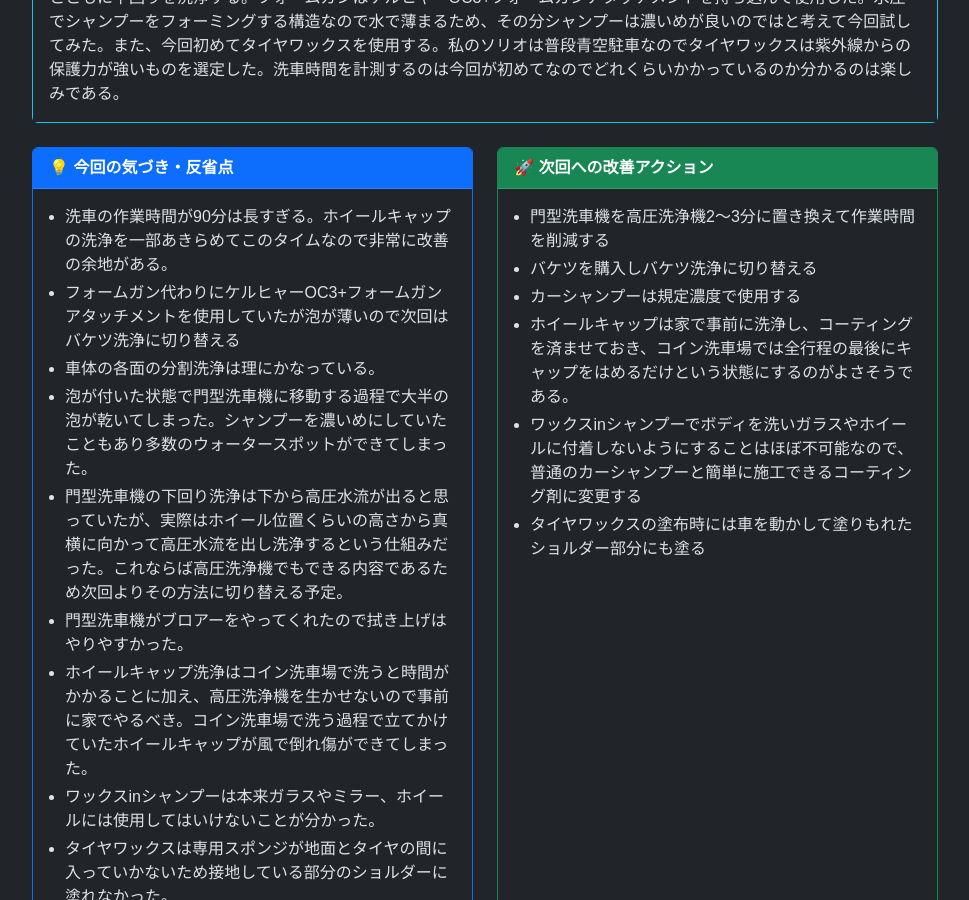
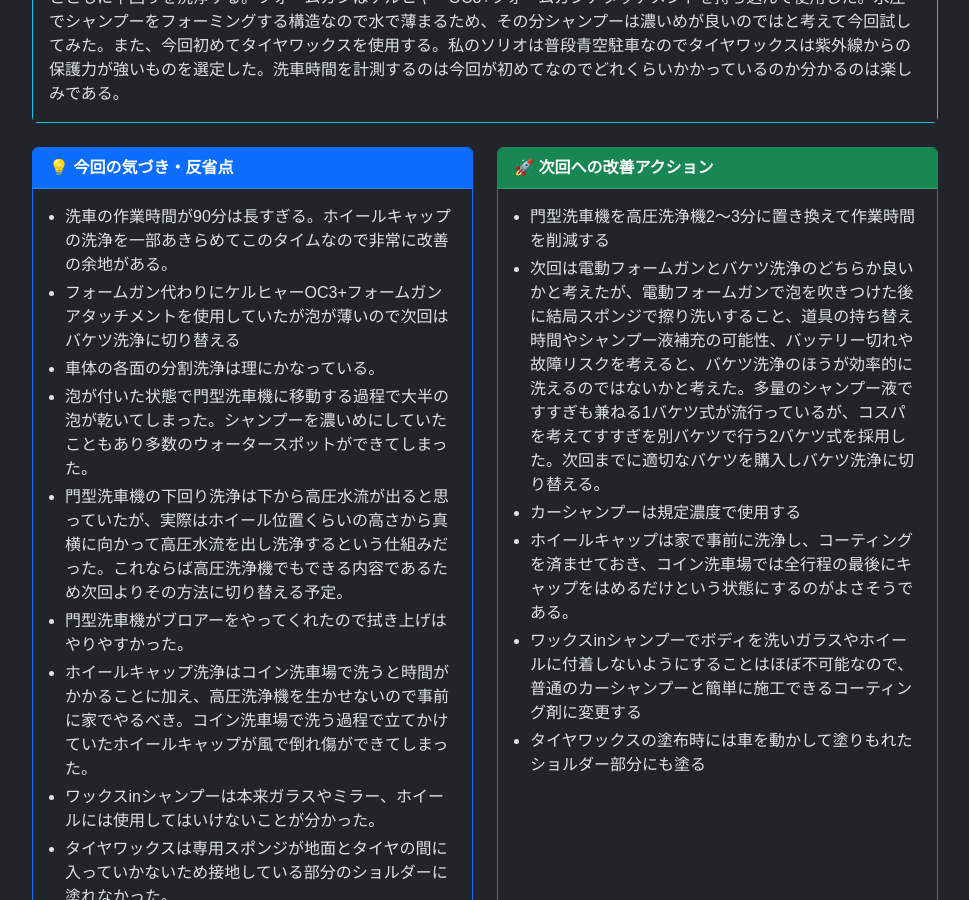
Before and after one commit to funyapar-org/fuel-lab, a Jekyll site: the page built from _wash_logs/2026-04-18-wash-log.md, in a window 1280 px wide and 900 px high, scrolled down 544 px. Shown: the whole window, without its empty margins (155-1124 px from the left). Built offline with Jekyll 4.4.1, drawn with Linux system fonts in a browser that asks for light colours.

Commit message:
文章追加

```diff
--- a/_wash_logs/2026-04-18-wash-log.md
+++ b/_wash_logs/2026-04-18-wash-log.md
@@ -86,7 +86,7 @@ findings:
 # --- 次回への課題（Next Actions） ---
 next_actions:
   - 門型洗車機を高圧洗浄機2～3分に置き換えて作業時間を削減する
-  - バケツを購入しバケツ洗浄に切り替える
+  - 次回は電動フォームガンとバケツ洗浄のどちらか良いかと考えたが、電動フォームガンで泡を吹きつけた後に結局スポンジで擦り洗いすること、道具の持ち替え時間やシャンプー液補充の可能性、バッテリー切れや故障リスクを考えると、バケツ洗浄のほうが効率的に洗えるのではないかと考えた。多量のシャンプー液ですすぎも兼ねる1バケツ式が流行っているが、コスパを考えてすすぎを別バケツで行う2バケツ式を採用した。次回までに適切なバケツを購入しバケツ洗浄に切り替える。
   - カーシャンプーは規定濃度で使用する
   - ホイールキャップは家で事前に洗浄し、コーティングを済ませておき、コイン洗車場では全行程の最後にキャップをはめるだけという状態にするのがよさそうである。
   - ワックスinシャンプーでボディを洗いガラスやホイールに付着しないようにすることはほぼ不可能なので、普通のカーシャンプーと簡単に施工できるコーティング剤に変更する
```
